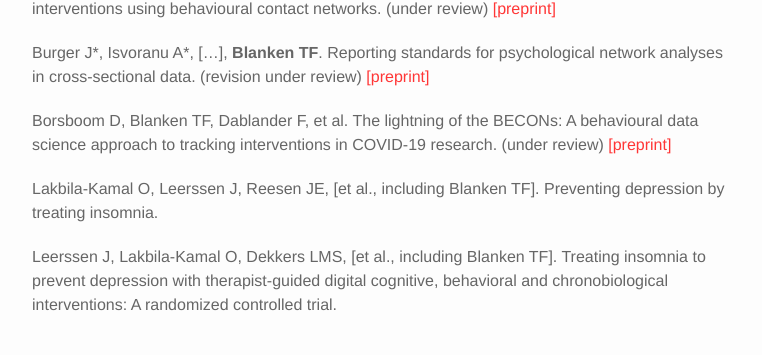
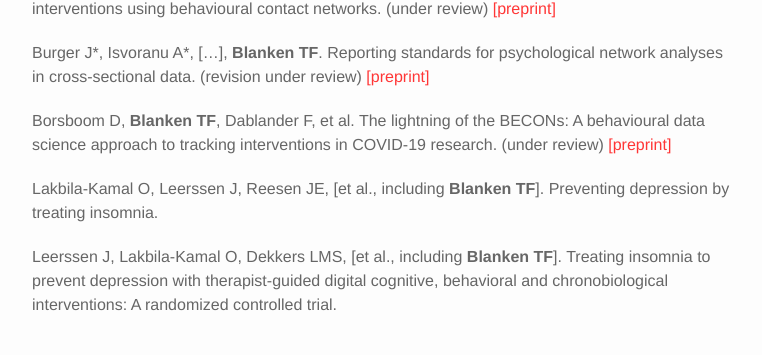
Before and after one commit to tfblanken/tfblanken.github.io, a Jekyll site: the page built from papers.md, in a window 1280 px wide and 900 px high. Shown: the part 345-700 px from the top of the window, without its empty margins (258-1020 px from the left). Built offline with Jekyll 4.4.1, drawn with Linux system fonts in a browser that asks for light colours; nearby versions of some CDN libraries.

```diff
--- a/papers.md
+++ b/papers.md
@@ -13,11 +13,11 @@ submitted
 
 Burger J\*, Isvoranu A\*, […], **Blanken TF**. Reporting standards for psychological network analyses in cross-sectional data. (revision under review) <a href="https://psyarxiv.com/4y9nz/" target="blank">[preprint]</a>
 
-Borsboom D, Blanken TF, Dablander F, et al. The lightning of the BECONs: A behavioural data science approach to tracking interventions in COVID-19 research. (under review) <a href="https://psyarxiv.com/53ey9/" target="blank">[preprint]</a>
+Borsboom D, **Blanken TF**, Dablander F, et al. The lightning of the BECONs: A behavioural data science approach to tracking interventions in COVID-19 research. (under review) <a href="https://psyarxiv.com/53ey9/" target="blank">[preprint]</a>
 
-Lakbila-Kamal O, Leerssen J, Reesen JE, [et al., including Blanken TF]. Preventing depression by treating insomnia.
+Lakbila-Kamal O, Leerssen J, Reesen JE, [et al., including **Blanken TF**]. Preventing depression by treating insomnia.
 
-Leerssen J, Lakbila-Kamal O, Dekkers LMS, [et al., including Blanken TF]. Treating insomnia to prevent depression with therapist-guided digital cognitive, behavioral and chronobiological interventions: A randomized controlled trial.
+Leerssen J, Lakbila-Kamal O, Dekkers LMS, [et al., including **Blanken TF**]. Treating insomnia to prevent depression with therapist-guided digital cognitive, behavioral and chronobiological interventions: A randomized controlled trial.
 
 
 <br/>
```
